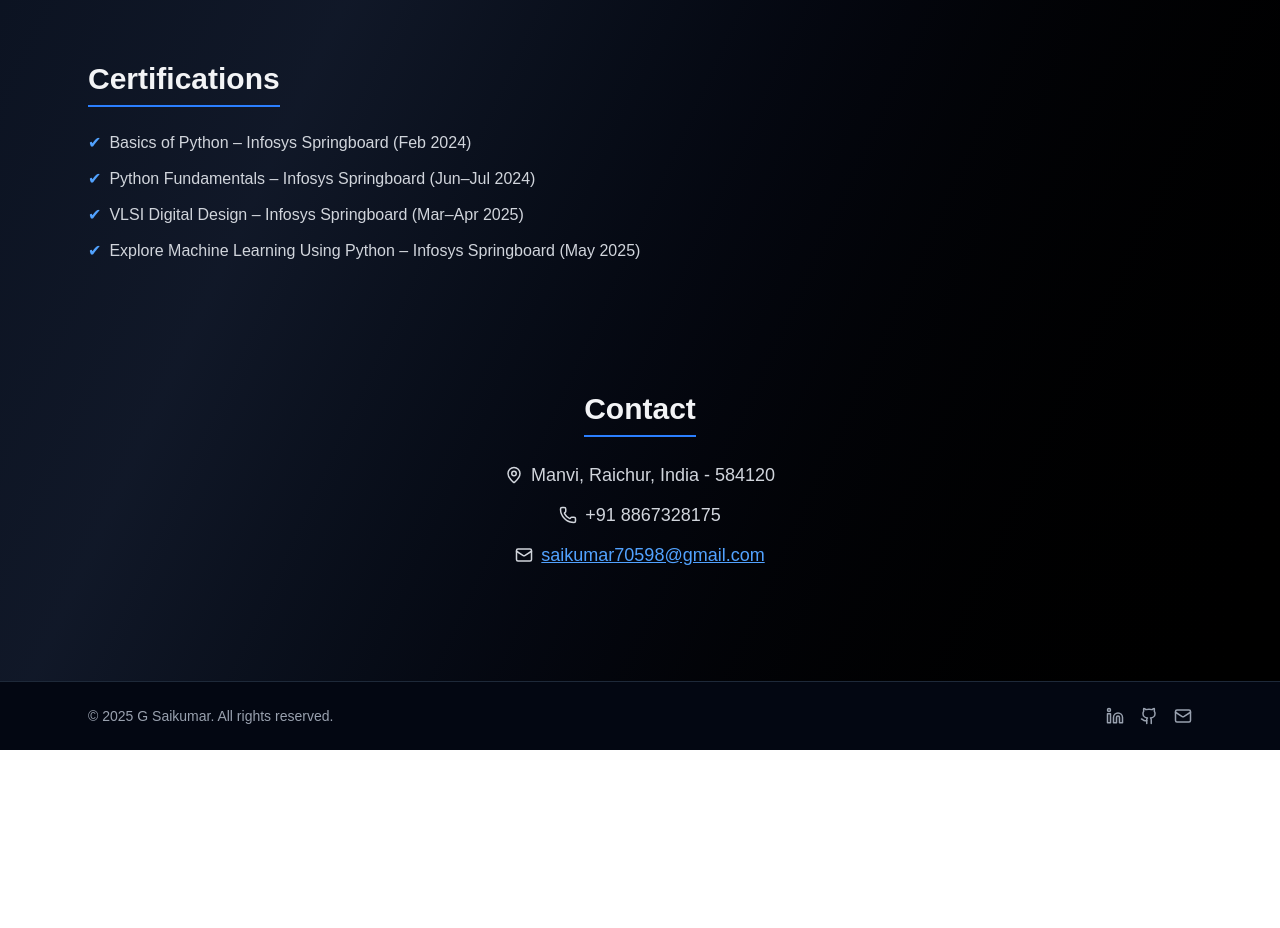
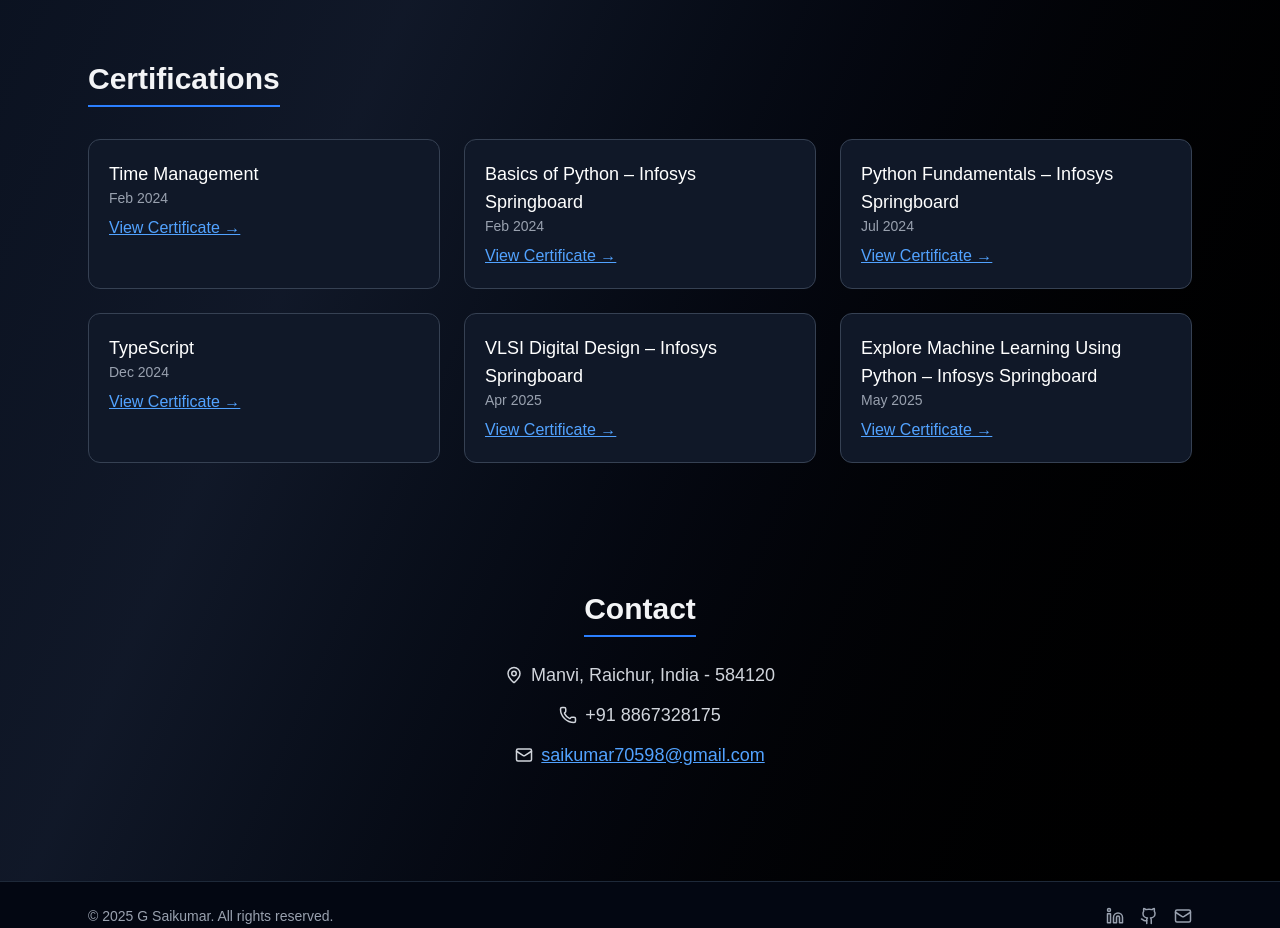
Before and after one commit to g-saikumar21/my-portfolio, a Next.js app: page / in a window 1280 px wide. Shown: the part 2020-2948 px from the top of the page. Before the commit the page ends 2770 px from the top, so only its background shows below. Built offline with nearby package versions, Linux system fonts and the light colour scheme.

Commit message:
Update certifications section with PDF links

```diff
--- a/app/page.tsx
+++ b/app/page.tsx
@@ -35,10 +35,36 @@ export default function Home() {
   ];
 
   const certifications = [
-    "Basics of Python – Infosys Springboard (Feb 2024)",
-    "Python Fundamentals – Infosys Springboard (Jun–Jul 2024)",
-    "VLSI Digital Design – Infosys Springboard (Mar–Apr 2025)",
-    "Explore Machine Learning Using Python – Infosys Springboard (May 2025)",
+    {
+      title: "Time Management",
+      file: "/certificates/Time Management.pdf",
+      date: "Feb 2024",
+    },
+    {
+      title: "Basics of Python – Infosys Springboard",
+      file: "/certificates/Basics of Python.pdf",
+      date: "Feb 2024",
+    },
+    {
+      title: "Python Fundamentals – Infosys Springboard",
+      file: "/certificates/Python Fundamentals.pdf",
+      date: "Jul 2024",
+    },
+    {
+      title: "TypeScript",
+      file: "/certificates/TypeScript.pdf",
+      date: "Dec 2024",
+    },
+    {
+      title: "VLSI Digital Design – Infosys Springboard",
+      file: "/certificates/VLSI Digital Design - Chip Design and Verilog Programming.pdf",
+      date: "Apr 2025",
+    },
+    {
+      title: "Explore Machine Learning Using Python – Infosys Springboard",
+      file: "/certificates/Explore Machine Learning using Python.pdf",
+      date: "May 2025",
+    },
   ];
 
   const education = [
@@ -183,13 +209,21 @@ export default function Home() {
       {/* CERTIFICATIONS */}
       <section id="certifications" className="max-w-6xl mx-auto px-6 py-16">
         <h2 className="text-3xl font-semibold border-b-2 border-blue-500 inline-block pb-2">Certifications</h2>
-        <ul className="mt-6 space-y-3 text-gray-300">
-          {certifications.map(c => (
-            <li key={c} className="flex items-center gap-2">
-              <span className="text-blue-400">✔</span> {c}
-            </li>
+        <div className="mt-8 grid grid-cols-1 sm:grid-cols-2 md:grid-cols-3 gap-6">
+          {certifications.map((c) => (
+            <a
+              key={c.title}
+              href={c.file}
+              target="_blank"
+              rel="noopener noreferrer"
+              className="block p-5 rounded-xl border border-gray-700 bg-gray-900 hover:shadow-lg hover:shadow-blue-500/20 transition"
+            >
+              <h3 className="text-lg font-medium text-white">{c.title}</h3>
+              <p className="text-sm text-gray-400">{c.date}</p>
+              <p className="mt-2 text-blue-400 underline">View Certificate →</p>
+            </a>
           ))}
-        </ul>
+        </div>
       </section>
 
       {/* CONTACT */}
```
